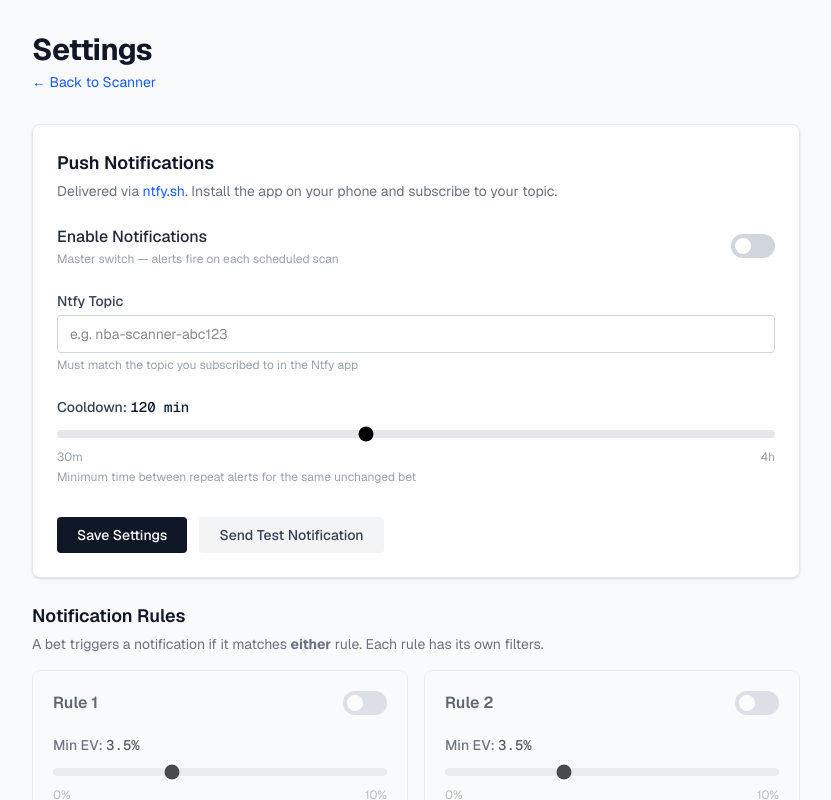
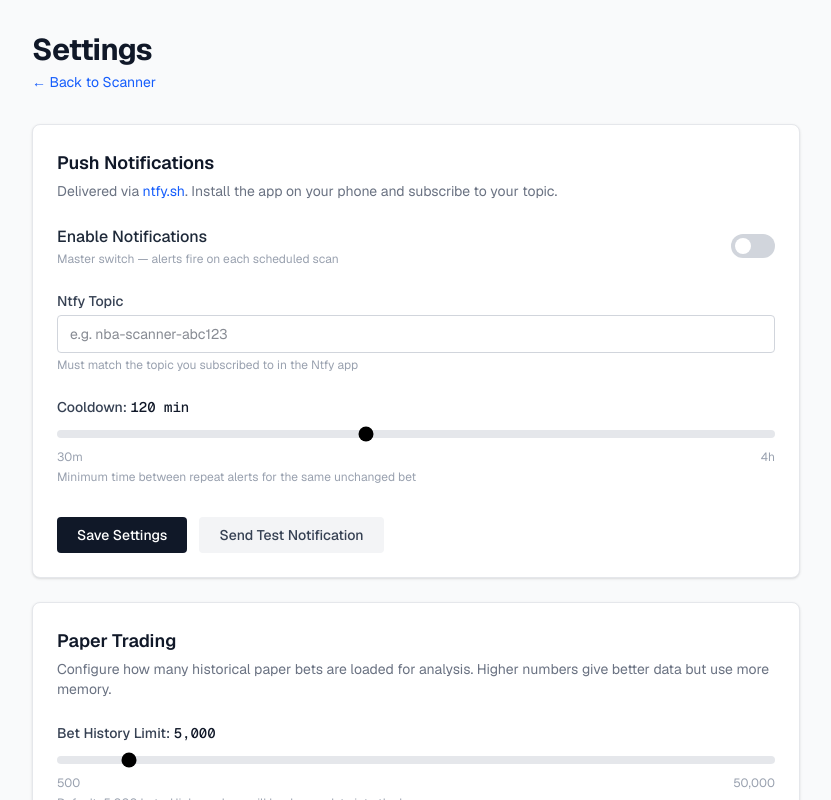
Before and after one commit to Byrdi04/marketscanner, a Next.js app in the folder frontend/: page /settings in a window 1280 px wide. Shown: the top 800 px of the page, without its empty margins (224-1055 px from the left). Built offline with nearby package versions, Linux system fonts and the light colour scheme; no server answers.

Commit message:
feat: Increase counts on paper trading page

```diff
--- a/frontend/app/settings/page.tsx
+++ b/frontend/app/settings/page.tsx
@@ -7,6 +7,7 @@ interface GlobalConfig {
   enabled: boolean;
   ntfy_topic: string;
   cooldown_minutes: number;
+  paper_bets_limit: number;
 }
 
 interface NotificationRule {
@@ -59,6 +60,7 @@ export default function Settings() {
     enabled: false,
     ntfy_topic: "",
     cooldown_minutes: 120,
+    paper_bets_limit: 5000,
   });
 
   // Rules
@@ -86,6 +88,7 @@ export default function Settings() {
         enabled: settingsJson.config.enabled === "true",
         ntfy_topic: settingsJson.config.ntfy_topic || "",
         cooldown_minutes: parseInt(settingsJson.config.cooldown_minutes || "120"),
+        paper_bets_limit: parseInt(settingsJson.config.paper_bets_limit || "5000"),
       });
 
       setLog(settingsJson.recent_log || []);
@@ -502,6 +505,45 @@ export default function Settings() {
           </div>
         </div>
 
+        {/* PAPER TRADING SETTINGS CARD */}
+        <div className="bg-white shadow-sm rounded-lg border border-gray-200 p-6 mb-6">
+          <h2 className="text-lg font-semibold mb-1">Paper Trading</h2>
+          <p className="text-sm text-gray-500 mb-6">
+            Configure how many historical paper bets are loaded for analysis.
+            Higher numbers give better data but use more memory.
+          </p>
+
+          <div>
+            <label className="block text-sm font-medium text-gray-700 mb-1">
+              Bet History Limit:{" "}
+              <span className="font-mono text-gray-900">
+                {config.paper_bets_limit.toLocaleString()}
+              </span>
+            </label>
+            <input
+              type="range"
+              min="500"
+              max="50000"
+              step="500"
+              value={config.paper_bets_limit}
+              onChange={(e) =>
+                setConfig((prev) => ({
+                  ...prev,
+                  paper_bets_limit: parseInt(e.target.value),
+                }))
+              }
+              className="w-full h-2 bg-gray-200 rounded-lg appearance-none cursor-pointer accent-black"
+            />
+            <div className="flex justify-between text-xs text-gray-400 mt-1">
+              <span>500</span>
+              <span>50,000</span>
+            </div>
+            <p className="text-xs text-gray-400 mt-1">
+              Default: 5,000 bets. Higher values will load more data into the browser.
+            </p>
+          </div>
+        </div>
+
         {/* RULES CARDS */}
         <div className="mb-6">
           <h2 className="text-lg font-semibold mb-1">Notification Rules</h2>
```
Also changed, not shown: 1 other file (tests, documents, lock files or other folders).
